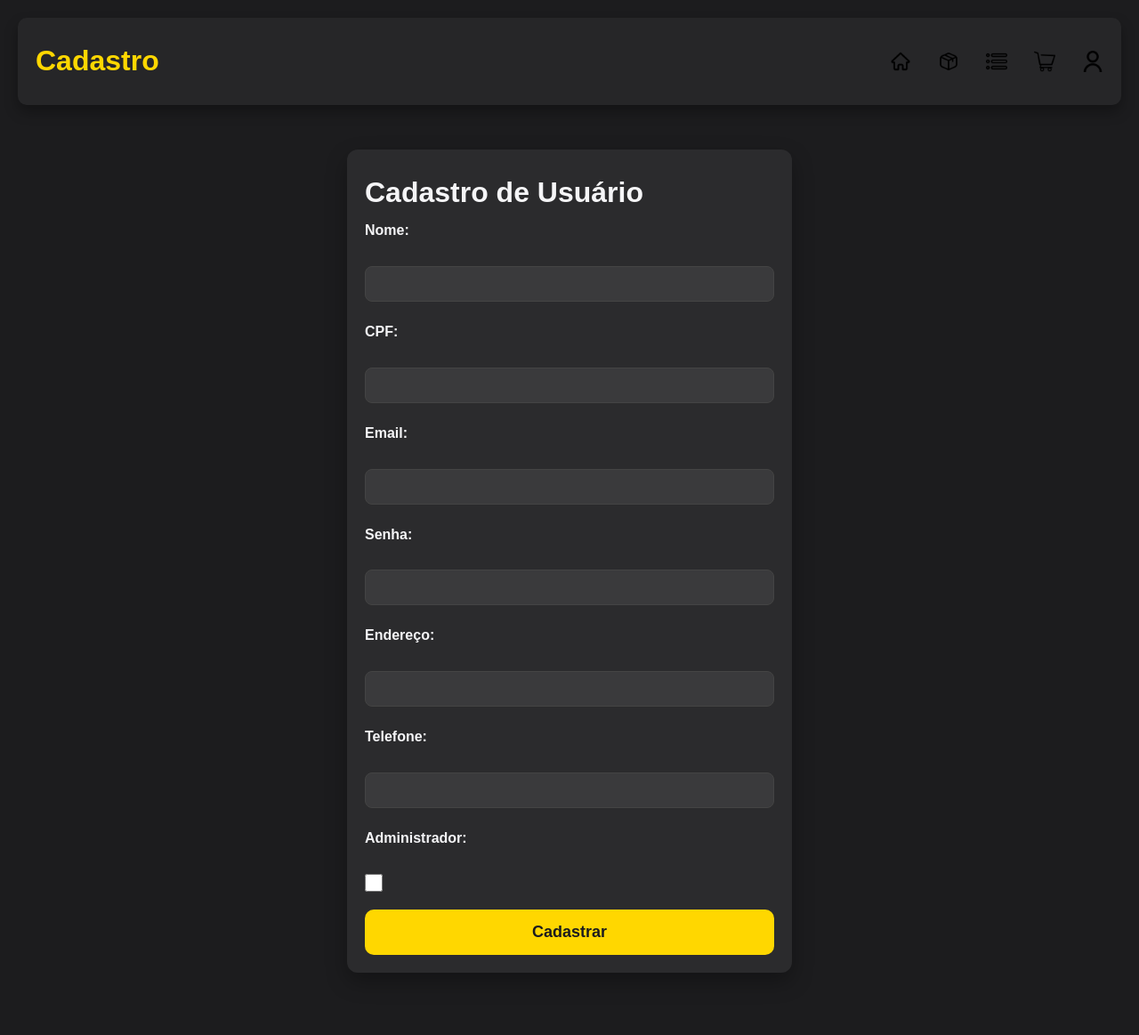
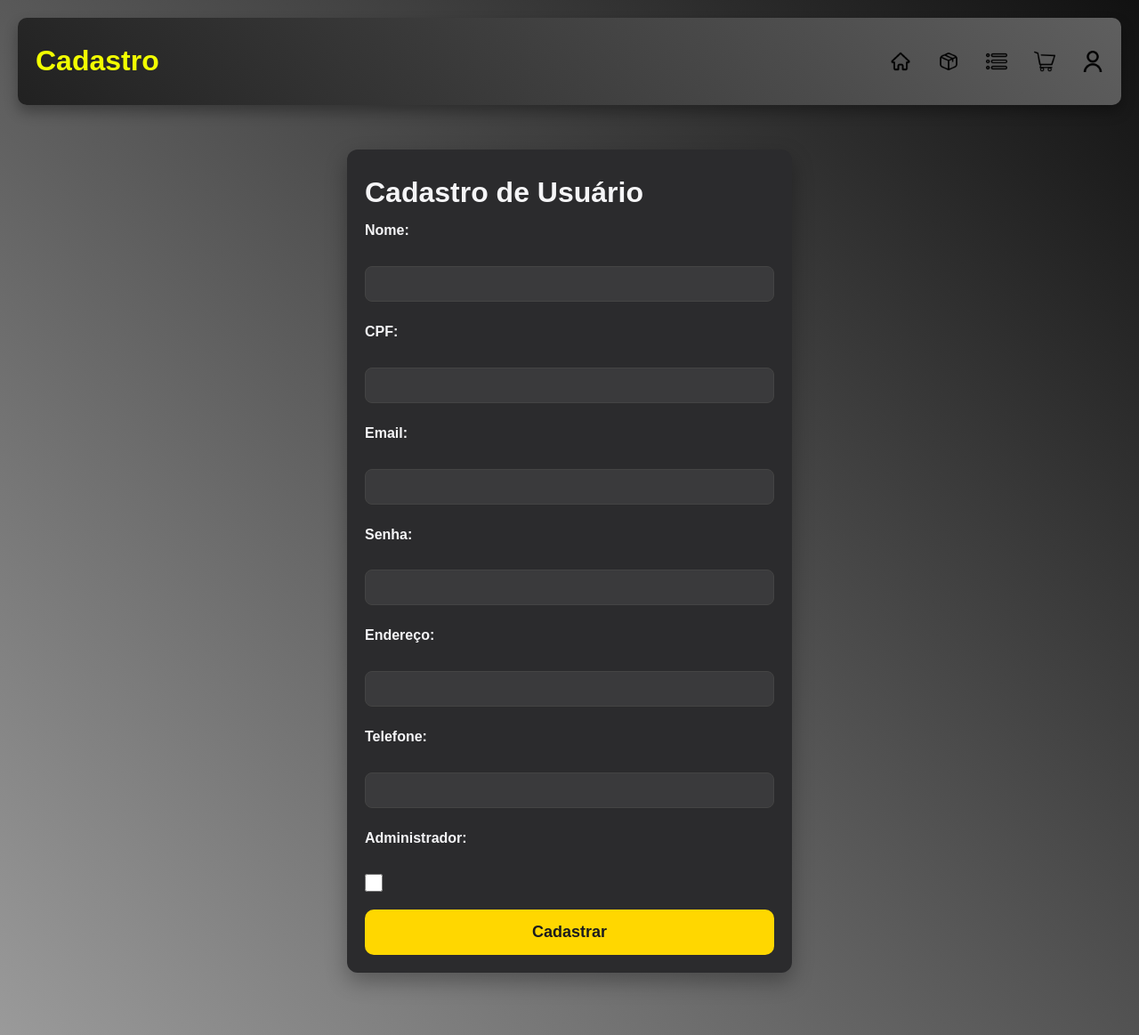
Before and after one commit to GSDolenc/site-BD-e_commerce, a Flask app: page /cadastro in a window 1280 px wide. Shown: the whole page at 89% size. Run offline with Flask 3, Linux system fonts and the light colour scheme.

Commit message:
Background renovado

```diff
--- a/static/styles.css
+++ b/static/styles.css
@@ -8,7 +8,7 @@
 
 /* Estilo geral do corpo */
 body {
-    background-color: #1c1c1e;
+    background:linear-gradient(45deg, rgb(154, 154, 154), rgb(17, 17, 17));;
     color: #f5f5f7;
     line-height: 1.8;
     padding: 20px;
@@ -17,7 +17,7 @@ body {
 
 /* Cabeçalho e navegação */
 header {
-    background-color: #262628;
+    background:linear-gradient(45deg, rgb(33, 33, 33), rgb(95, 95, 95));;
     padding: 20px;
     border-radius: 10px;
     margin-bottom: 40px;
@@ -30,7 +30,7 @@ header {
 header .logo {
     font-size: 32px;
     font-weight: 700;
-    color: #ffd700;
+    color: #f2ff00;
 }
 
 /* Estilo da navegação */
--- a/templates/pagina_pagamento.html
+++ b/templates/pagina_pagamento.html
@@ -6,7 +6,6 @@
     <title>Pedido Confirmado</title>
 </head>
 <body>
-<<<<<<< HEAD
     <header>
         <div class="logo">Pagamento</div>
         <nav>
```
